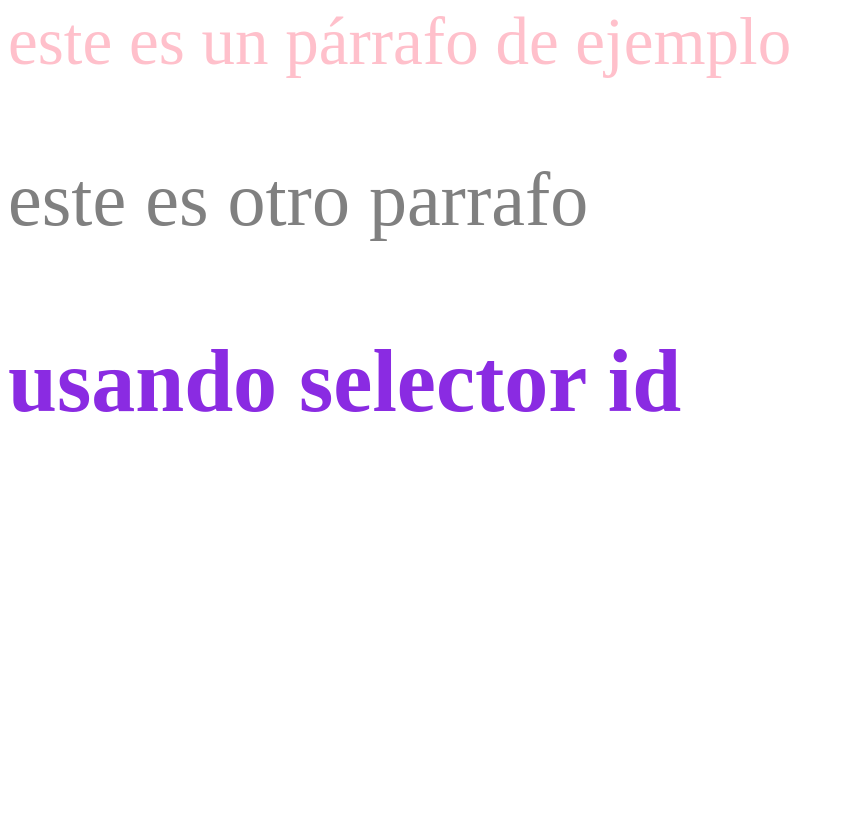
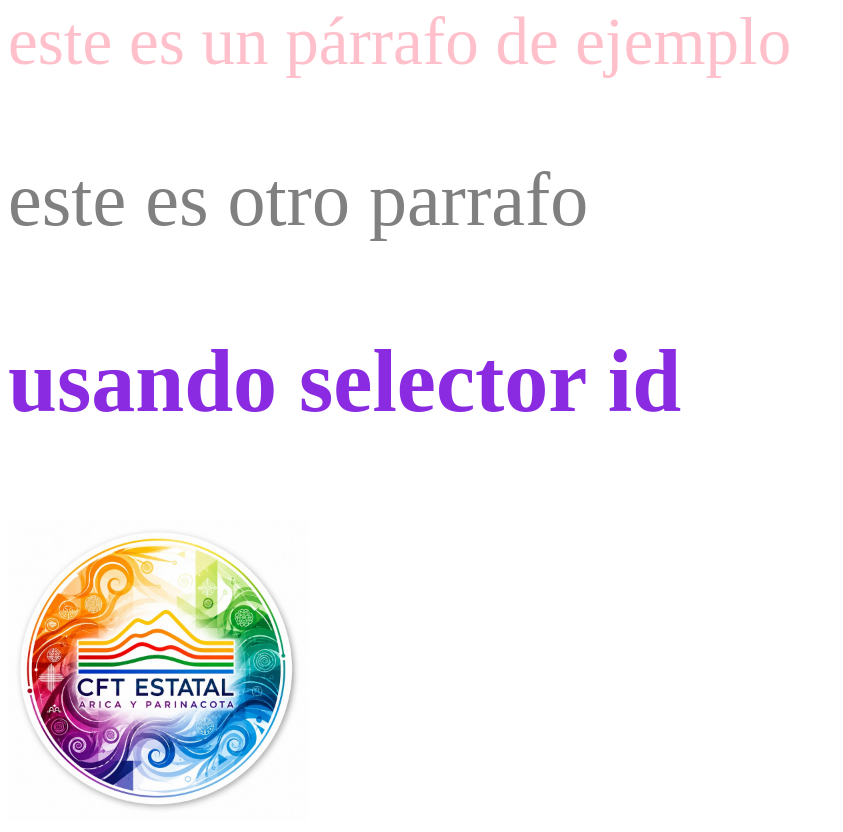
Before and after one commit to ignaciogaldameshuilipan-ux/segundo_html, a plain HTML site: page index.html in a window 1280 px wide. Shown: the part 324-1156 px from the top of the page, without its empty margins (0-843 px from the left). Before the commit the page ends 844 px from the top, so only its background shows below. Drawn offline with Linux system fonts and the light colour scheme.

Commit message:
mi segundo html

```diff
--- a/index.html
+++ b/index.html
@@ -33,6 +33,7 @@
   <p class="parrafo_1">este es un párrafo de ejemplo</p>
   <p class="parrafo_2">este es otro parrafo</p>
   <h3 id="h3_id">usando selector id</h3>
+  <img src="logo.jpg" width="300" height="300" alt="Logo">
 
 </body>
 </html>
```
Also changed, not shown: logo.jpg (added).
